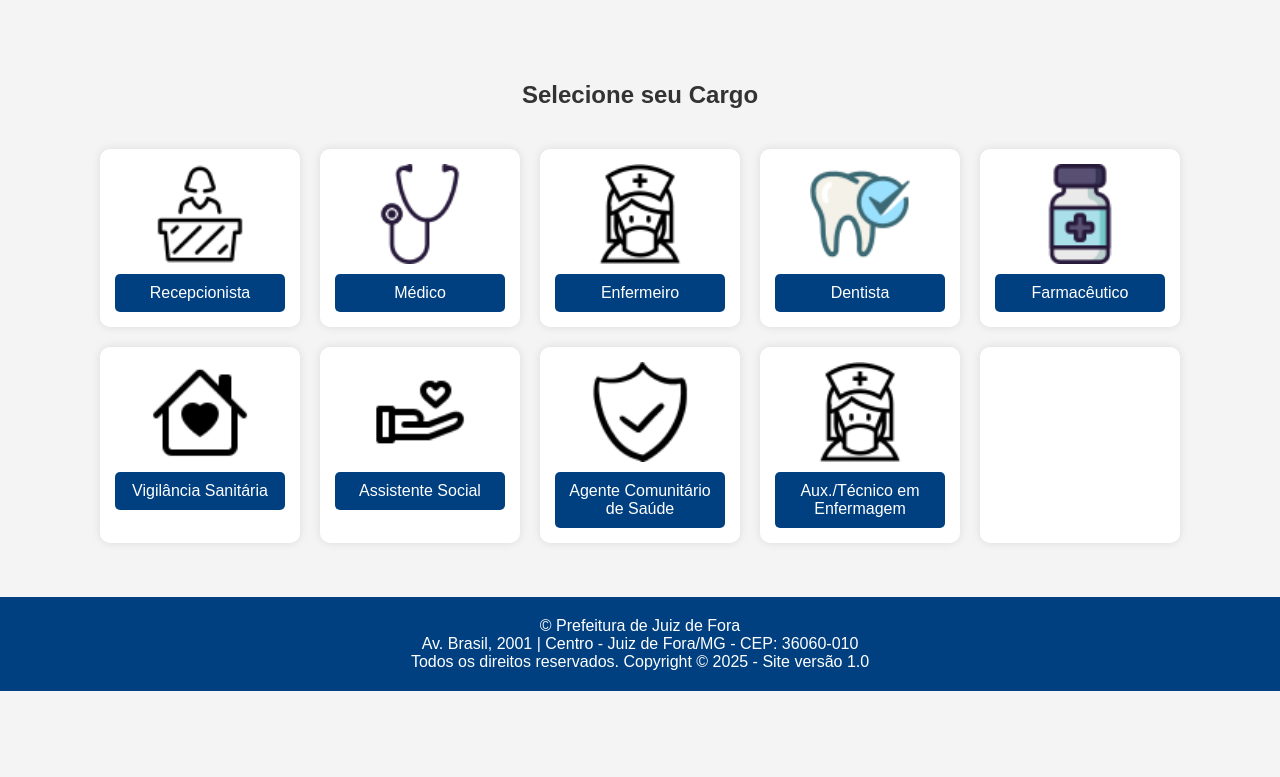
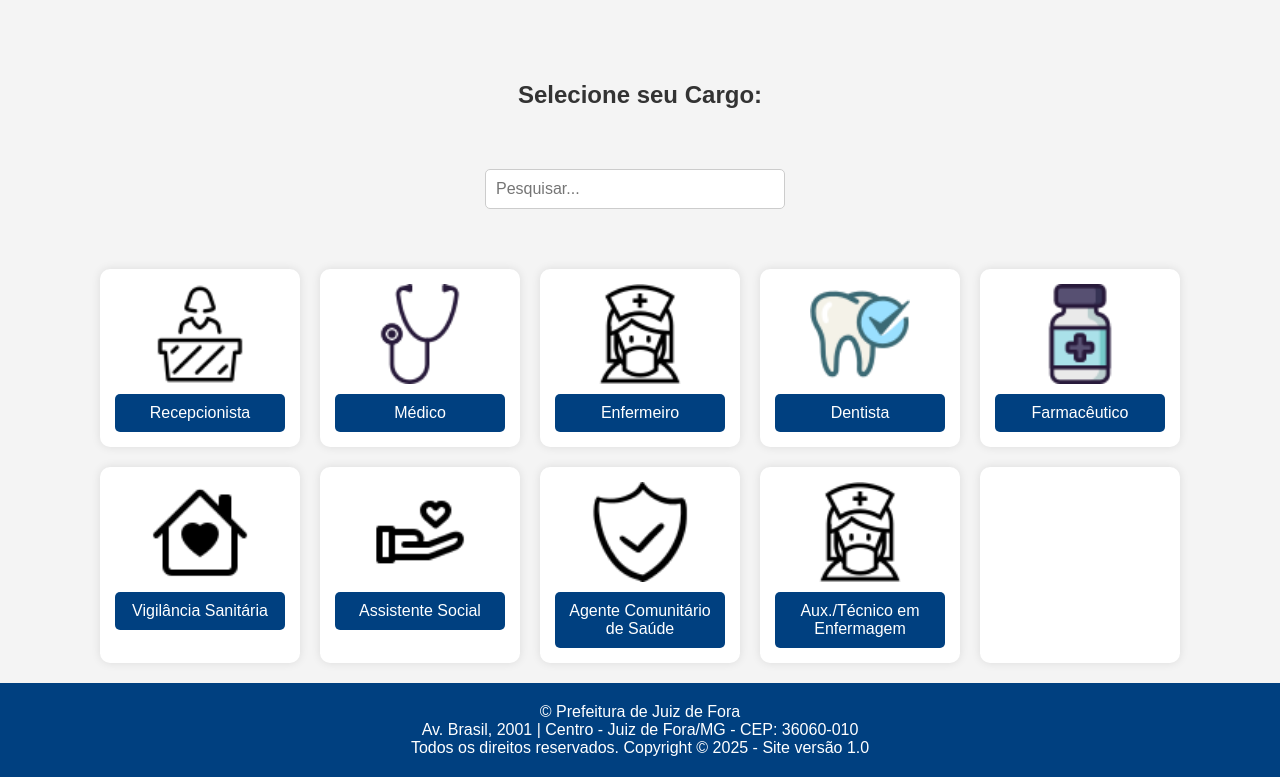
Before and after one commit to lidiane555/TutorialPronto, a plain HTML site: page index.html in a window 1280 px wide. Shown: the part 109-886 px from the top of the page. Before the commit the page ends 800 px from the top, so only its background shows below. Drawn offline with Linux system fonts and the light colour scheme.

Commit message:
feat: adicionar a barra de ação nas páginas html

```diff
--- a/index.html
+++ b/index.html
@@ -10,7 +10,8 @@
 <body>
     <header id="header-container"></header>
     <main>
-        <h2>Selecione seu Cargo</h2>
+        <h2>Selecione seu Cargo:</h2>
+        <div class="barra-pesquisa-container"></div>
         <div class="cargos-container">
             <div class="cargo">
                 <img src="img/Recepicionista.webp" alt="Ícone de Recepcionista">
```
Also changed, not shown: cargos/agente_saude.html (+2 -0 lines), cargos/assistente_social.html (+2 -0 lines), cargos/dentista.html (+2 -0 lines), cargos/enfermeiro.html (+2 -0 lines), cargos/farmaceutico.html (+2 -0 lines), cargos/medico.html (+2 -0 lines), cargos/recepcionista.html (+2 -0 lines), cargos/tecnico_enfermagem.html (+2 -0 lines), cargos/vigilancia.html (+2 -0 lines).
